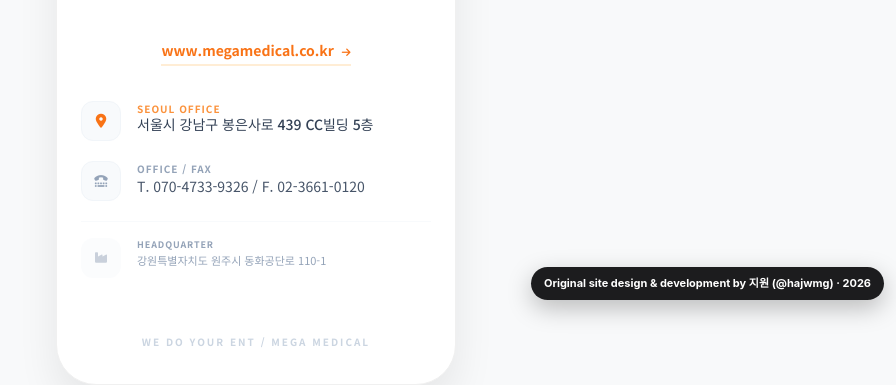
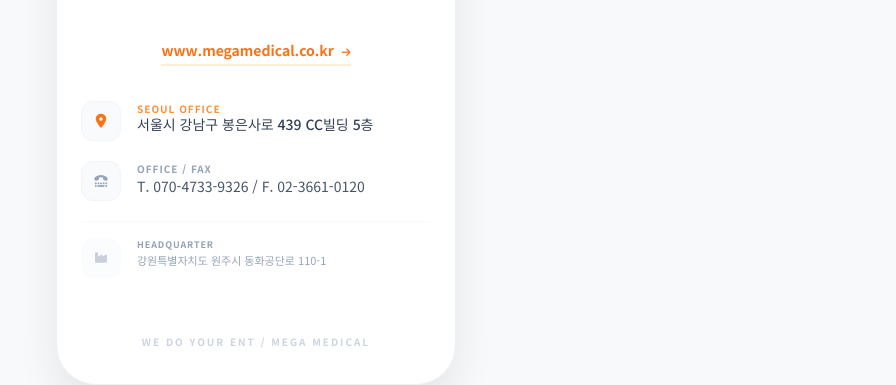
Before and after one commit to Mega-Medical/nfc-WeeSoKim, a plain HTML site: page index.html in a window 1280 px wide. Shown: the part 488-873 px from the top of the page, without its empty margins (384-1280 px from the left). Drawn offline with nearby package versions, Linux system fonts and the light colour scheme.

Commit message:
Remove creator attribution from business card
Removes the visible creator credit and author metadata while leaving the original business card content unchanged.

```diff
--- a/index.html
+++ b/index.html
@@ -3,7 +3,6 @@
 <head>
     <meta charset="UTF-8">
     <meta name="viewport" content="width=device-width, initial-scale=1.0">
-    <meta name="author" content="지원 (@hajwmg)">
 
     <!-- SNS 공유 설정 -->
     <meta property="og:type" content="website">
@@ -352,7 +351,5 @@
 
         setLanguage('ko');
     </script>
-
-    <div aria-label="사이트 제작자 표기" style="position:fixed;right:12px;bottom:12px;z-index:9999;max-width:calc(100vw - 24px);padding:9px 13px;border-radius:999px;background:rgba(14,14,16,.94);color:#fff;text-align:center;font:700 11px/1.4 -apple-system,BlinkMacSystemFont,'Segoe UI',sans-serif;box-shadow:0 8px 24px rgba(0,0,0,.25);">Original site design &amp; development by 지원 (@hajwmg) · 2026</div>
 </body>
 </html>
```
